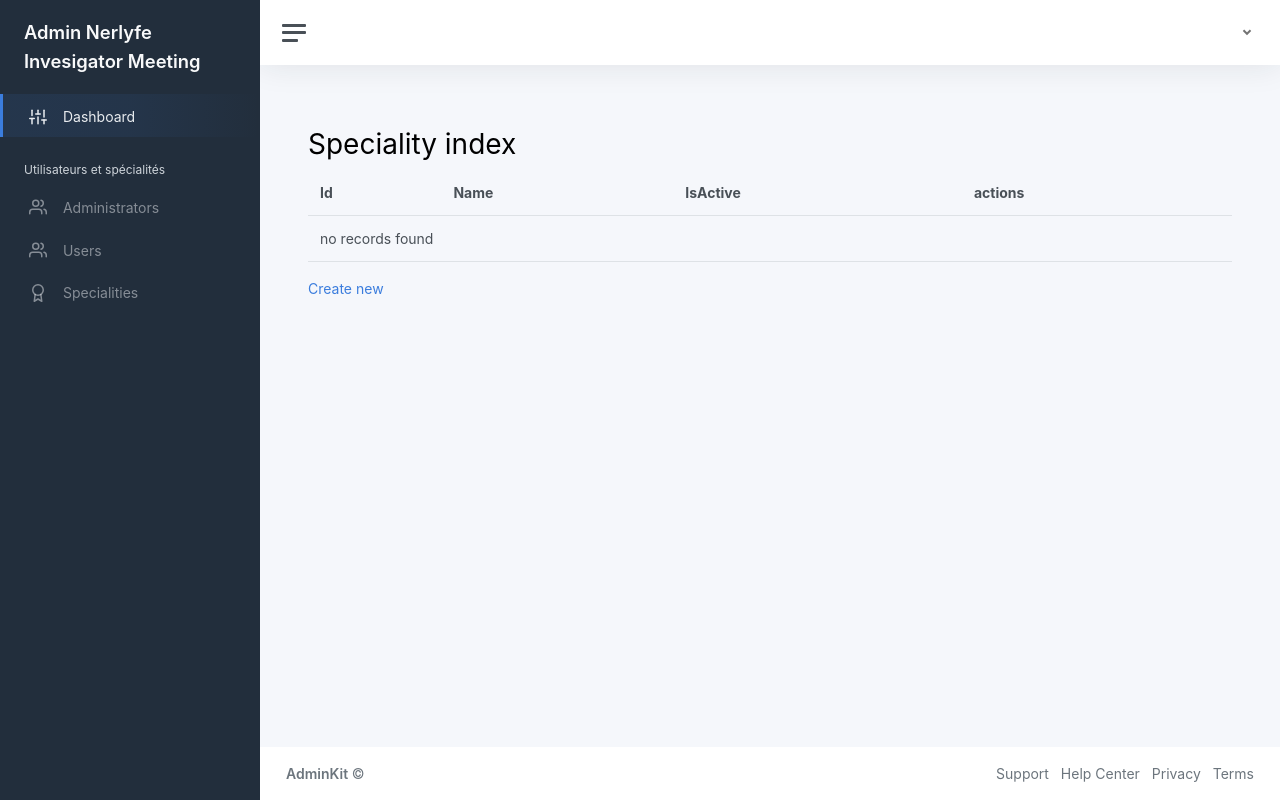
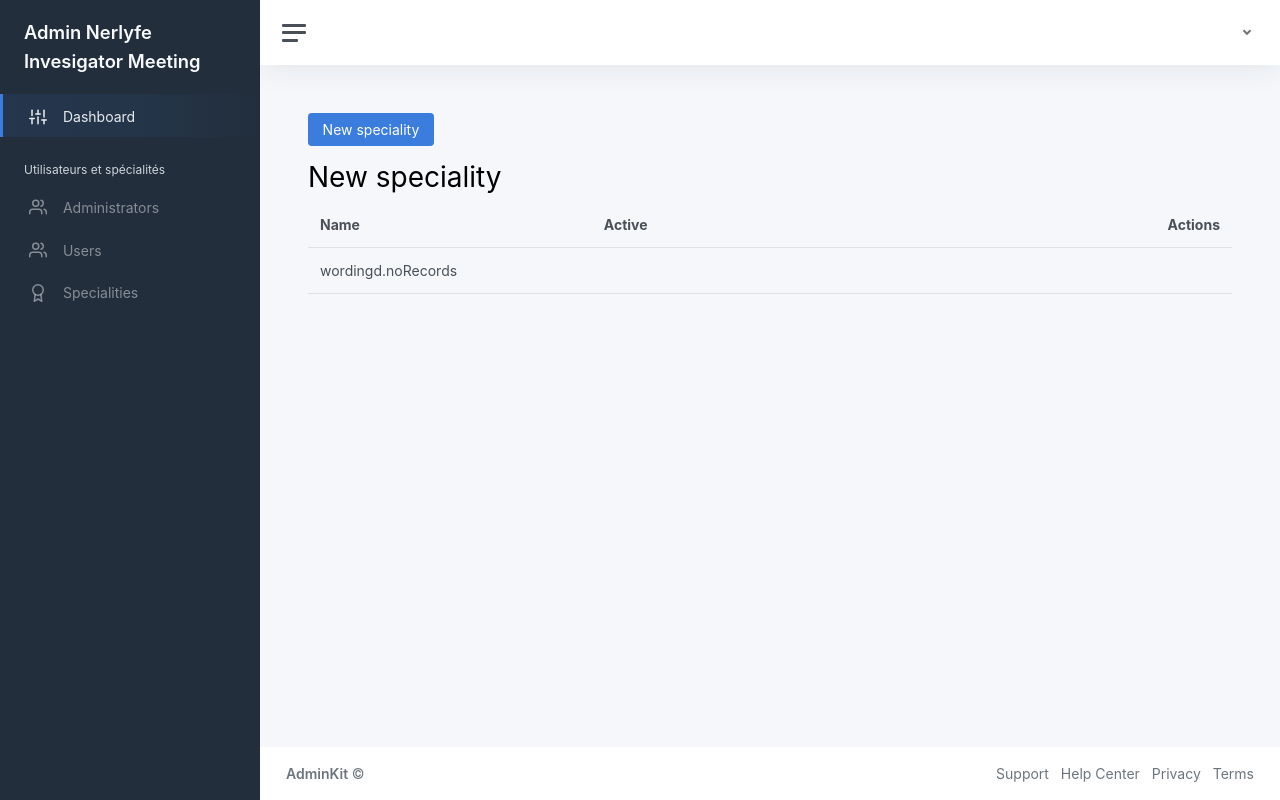
Before and after one commit to Quentin-Jeannet/fabre, a Symfony app: template templates/admin_speciality/index.html.twig in a window 1280 px wide. Run offline with Twig, Linux system fonts and the light colour scheme; the template is opened without the code that fills it, so the values that code supplies are empty; style sheets or scripts are compiled from the project's sources; some libraries are stand-ins or nearby versions.

Commit message:
Crud Speciality

```diff
--- a/templates/admin_common/_admin_menu.html.twig
+++ b/templates/admin_common/_admin_menu.html.twig
@@ -42,7 +42,7 @@
                 </a>
             </li>
             <li class="sidebar-item">
-                <a class="sidebar-link" href="">
+                <a class="sidebar-link" href="{{ path('app_admin_speciality_index') }}">
                     <i class="align-middle" data-feather="award"></i>
                     <span class="align-middle">
                         {% trans %}
--- a/templates/admin_speciality/_delete_form.html.twig
+++ b/templates/admin_speciality/_delete_form.html.twig
@@ -1,4 +1,4 @@
 <form method="post" action="{{ path('app_admin_speciality_delete', {'id': speciality.id}) }}" onsubmit="return confirm('Are you sure you want to delete this item?');">
     <input type="hidden" name="_token" value="{{ csrf_token('delete' ~ speciality.id) }}">
-    <button class="btn">Delete</button>
+<button class="btn btn-danger"><i class="align-middle" data-feather="trash-2"></i></button>
 </form>
--- a/templates/admin_speciality/index.html.twig
+++ b/templates/admin_speciality/index.html.twig
@@ -1,37 +1,40 @@
 {% extends 'base-back.html.twig' %}
 
-{% block title %}Speciality index{% endblock %}
+{% block title %}{% trans %}titles.newSpeciality{% endtrans %}{% endblock %}
 
 {% block body %}
-    <h1>Speciality index</h1>
-
+    <a href="{{ path('app_admin_speciality_new') }}" class="btn btn-primary">{% trans %}titles.newSpeciality{% endtrans %}</a>
+    <h1>{% trans %}titles.newSpeciality{% endtrans %}</h1>
     <table class="table">
         <thead>
             <tr>
-                <th>Id</th>
-                <th>Name</th>
-                <th>IsActive</th>
-                <th>actions</th>
+                {% if is_granted("ROLE_SUPERADMIN") %}
+                <th>{% trans %}tableHeaders.id{% endtrans %}</th>
+                {% endif %}
+                <th>{% trans %}tableHeaders.name{% endtrans %}</th>
+                <th>{% trans %}tableHeaders.isActive{% endtrans %}</th>
+                <th class="text-end">{% trans %}tableHeaders.actions{% endtrans %}</th>
             </tr>
         </thead>
         <tbody>
         {% for speciality in specialities %}
             <tr>
+                {% if is_granted("ROLE_SUPERADMIN") %}
                 <td>{{ speciality.id }}</td>
+                {% endif %}
                 <td>{{ speciality.name }}</td>
-                <td>{{ speciality.isActive ? 'Yes' : 'No' }}</td>
-                <td>
-                    <a href="{{ path('app_admin_speciality_show', {'id': speciality.id}) }}">show</a>
-                    <a href="{{ path('app_admin_speciality_edit', {'id': speciality.id}) }}">edit</a>
+                <td>{{ speciality.isActive ? '<i class="align-middle text-success" data-feather="check-circle"></i>' : '<i class="align-middle text-danger" data-feather="x-circle"></i>' }}</td>
+                <td class="text-end">
+                    <a href="{{ path('app_admin_speciality_show', {'id': speciality.id}) }}" class="btn btn-warning text-white"><i class="align-middle" data-feather="eye"></i></a>
+                    <a href="{{ path('app_admin_speciality_edit', {'id': speciality.id}) }}" class="btn btn-primary"><i class="align-middle" data-feather="edit-2"></i></a>
                 </td>
             </tr>
         {% else %}
             <tr>
-                <td colspan="4">no records found</td>
+                <td colspan="{% if is_granted("ROLE_SUPERADMIN") %}4{% else %} 3 {% endif %}">{% trans %}wordingd.noRecords{% endtrans %}</td>
             </tr>
         {% endfor %}
         </tbody>
     </table>
 
-    <a href="{{ path('app_admin_speciality_new') }}">Create new</a>
 {% endblock %}
--- a/templates/admin_user/index.html.twig
+++ b/templates/admin_user/index.html.twig
@@ -73,7 +73,7 @@
             </tr>
         {% else %}
             <tr>
-                <td colspan=" {% if type == "user" %} 5 {% else %} 4 {% endif %} ">no records found</td>
+                <td colspan=" {% if type == "user" %} 5 {% else %} 4 {% endif %} ">{% trans %}wordingd.noRecords{% endtrans %}</td>
             </tr>
         {% endfor %}
         </tbody>
--- a/translations/messages.en.yaml
+++ b/translations/messages.en.yaml
@@ -20,6 +20,9 @@
   newAdmin: New administrator
   showUser: User
   showAdmin: Administrator
+  newSpeciality: New speciality
+  speciality: Speciality
+  editSpeciality: Edit Speciality
 tableHeaders:
   actions: Actions
   id: Id
@@ -36,6 +39,8 @@
   country: Country
   mobilePhone: Mobile phone
   isWaitingCertificate: Wants the certificate
+  isActive: Active
+  slug: Slug
 choices:
   yes: Yes
   no: No
@@ -44,3 +49,5 @@
 cta:
   valid: Valid
   update: Update
+wordings:
+  noRecords: no records found
```
Also changed, not shown: src/Form/SpecialityType.php (+6 -2 lines), templates/admin_speciality/_form.html.twig (+6 -2 lines), templates/admin_speciality/edit.html.twig (+6 -7 lines), templates/admin_speciality/new.html.twig (+5 -3 lines), templates/admin_speciality/show.html.twig (+14 -11 lines), templates/admin_user/show.html.twig (+118 -33 lines), translations/messages.fr.yaml (+7 -0 lines), readme.md.
